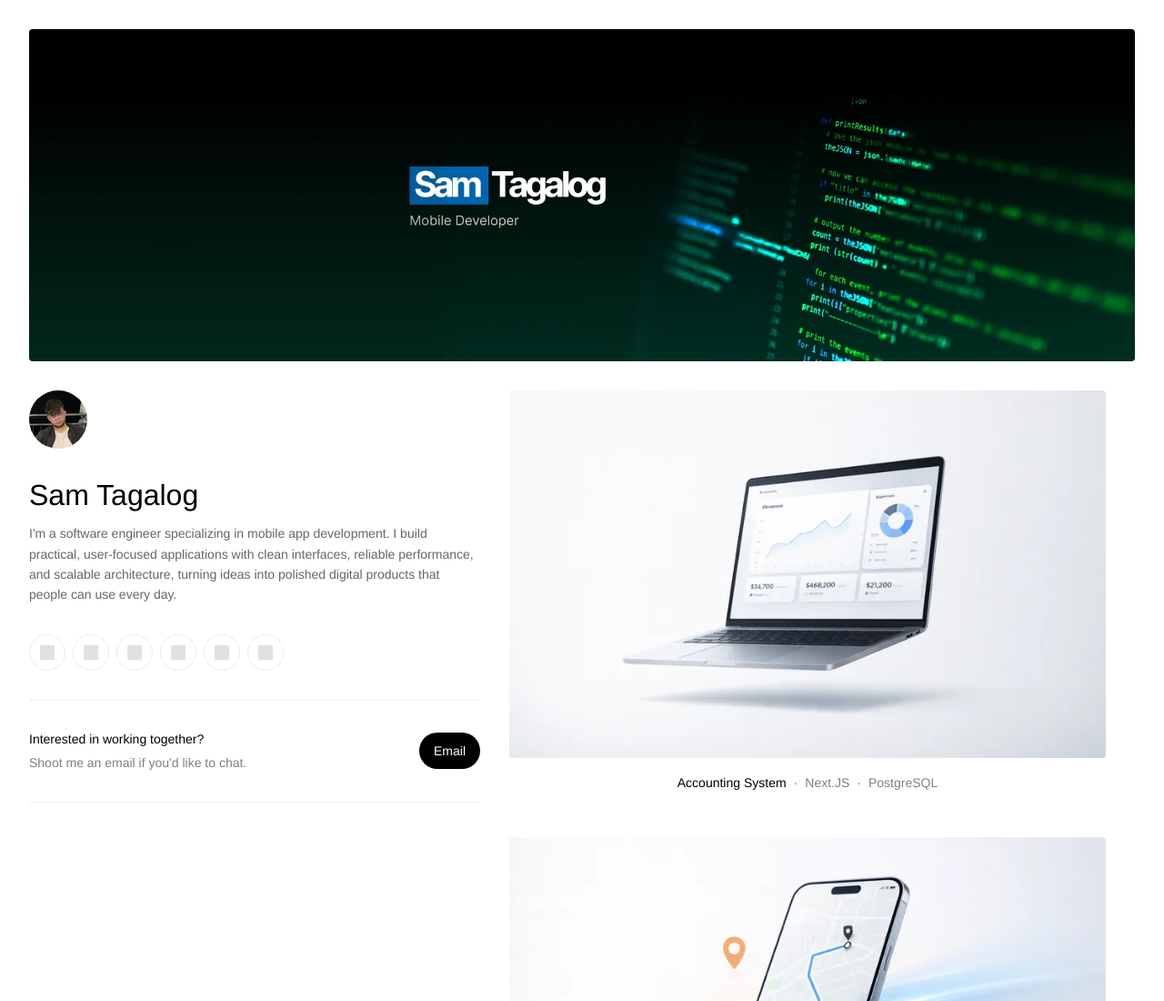
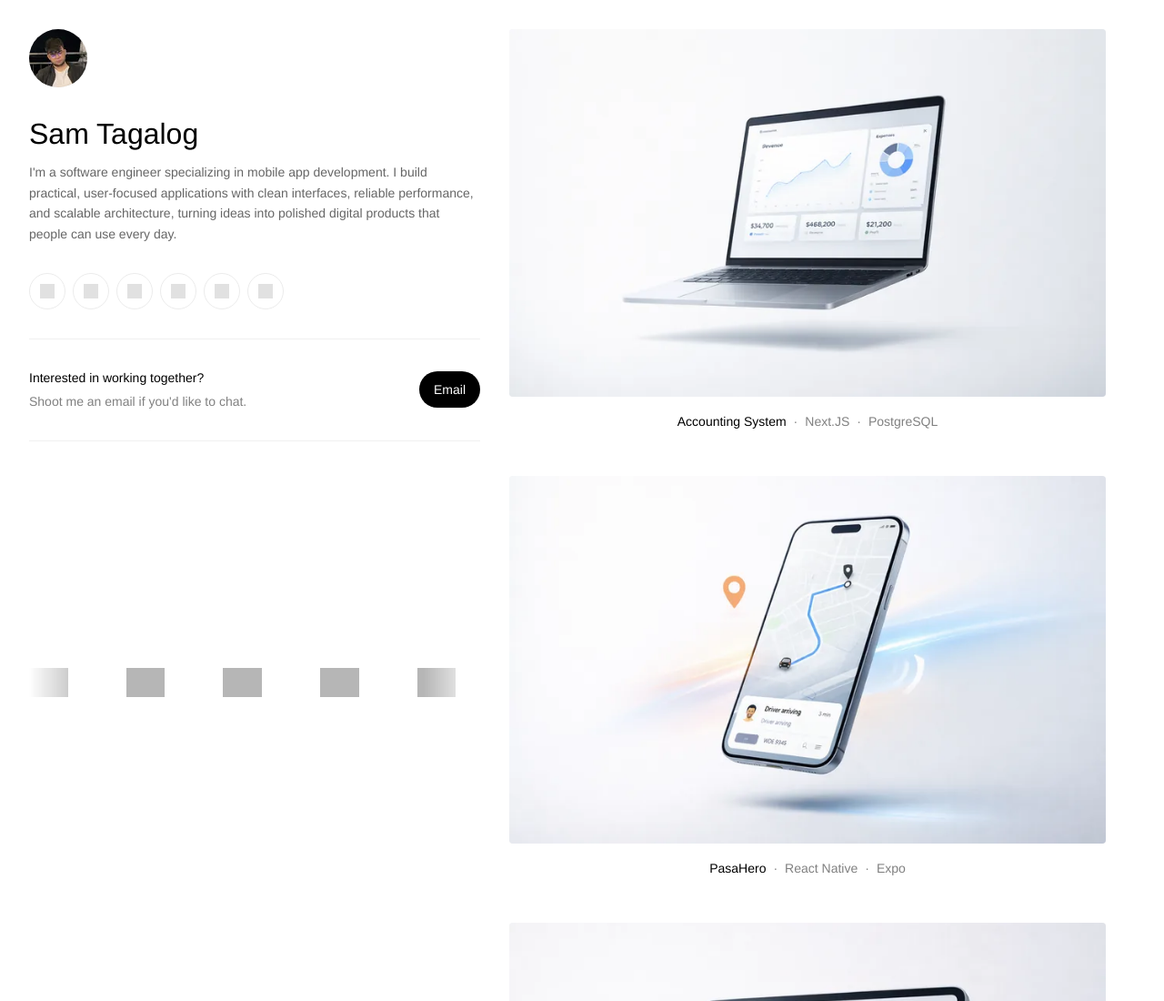
Before and after one commit to samtags/seo-samtagalog, a plain HTML site: page index.html in a window 1280 px wide. Shown: the top 1100 px of the page at 91% size. Drawn offline with nearby package versions, Linux system fonts and the light colour scheme; grey boxes are pictures that could not be loaded.

Commit message:
chore: hide banner

```diff
--- a/index.html
+++ b/index.html
@@ -508,7 +508,7 @@
     <script src="https://cdn.jsdelivr.net/npm/@tailwindcss/browser@4"></script>
   </head>
   <body class="min-h-screen p-5 md:p-8">
-    <header class="site-banner mb-8">
+    <header class="site-banner mb-8 hidden">
       <picture>
         <source
           type="image/webp"
```
